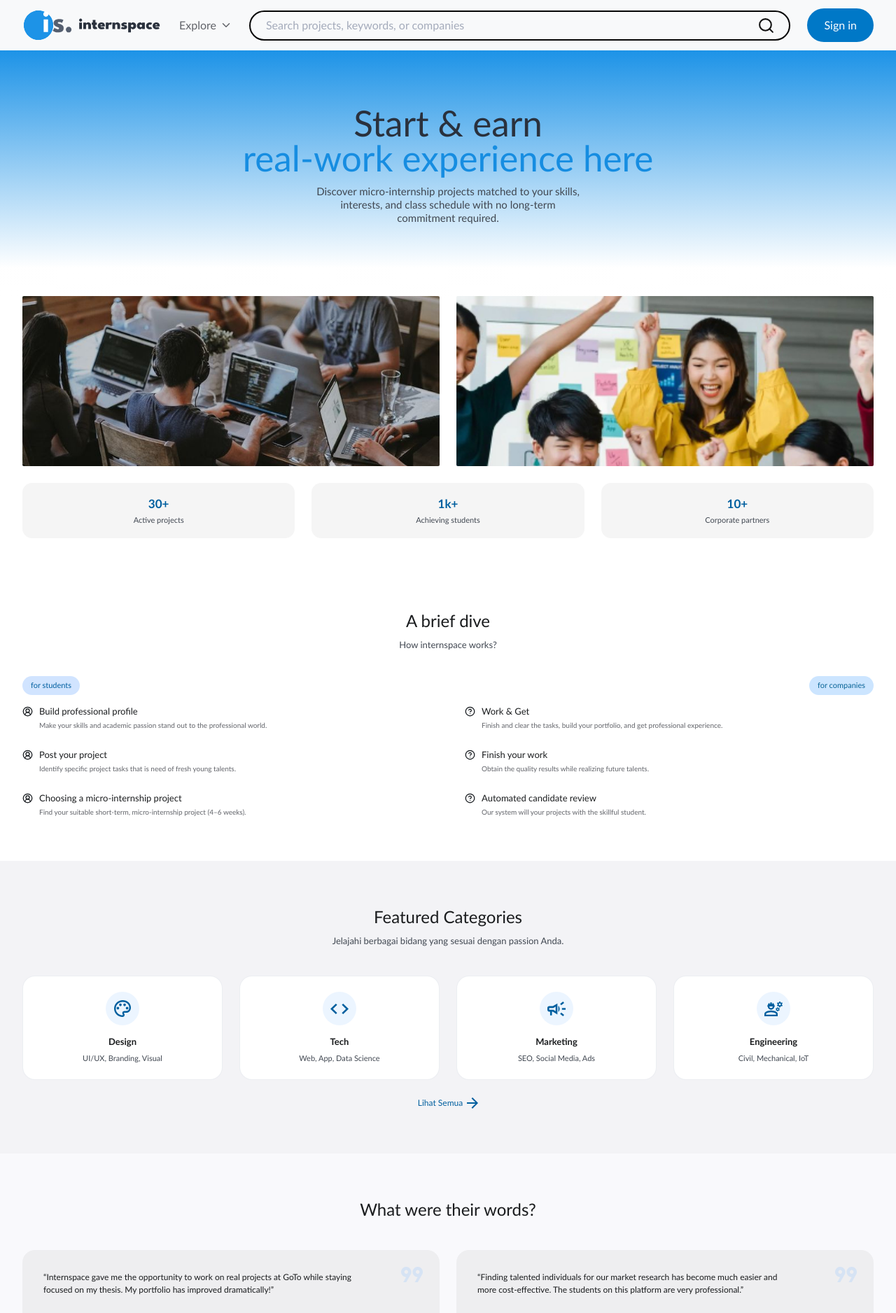
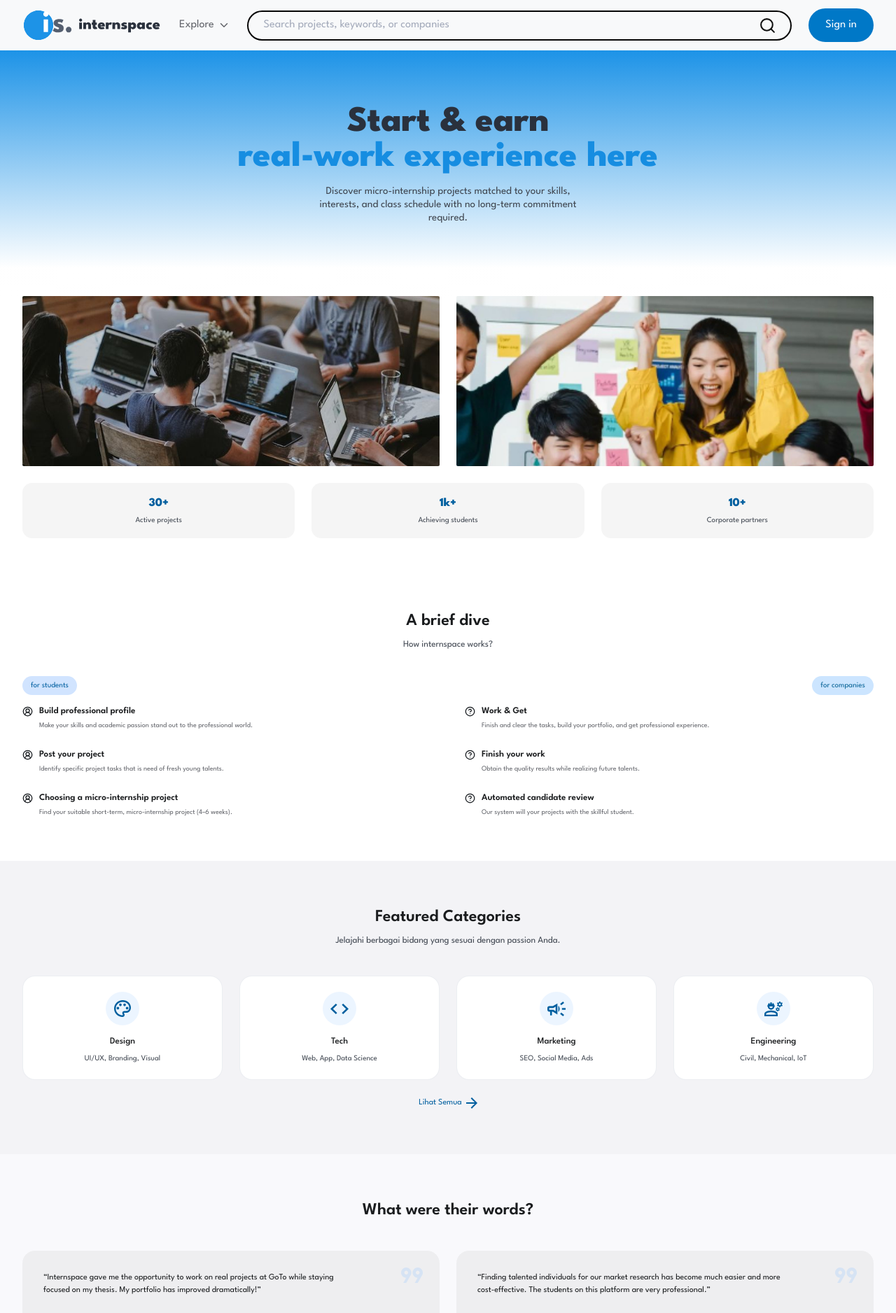
Before and after one commit to FatihTH71-ai/remix-internspace---platform-micro-internship-mahasiswa, a React (Vite) app: page / in a window 1280 px wide. Shown: the top 1876 px of the page at 70% size. Built offline with nearby package versions, Linux system fonts and the light colour scheme.

Commit message:
Save uncommitted changes

```diff
--- a/src/index.css
+++ b/src/index.css
@@ -1,3 +1,4 @@
+@import url("https://fonts.googleapis.com/css2?family=League+Spartan:wght@400;500;600;700;800;900&display=swap");
 @import "tailwindcss";
 
 @layer base {
@@ -56,6 +57,7 @@
   align-items: center;
   background: transparent;
   display: flex;
+  font-weight: 800;
   white-space: nowrap;
 }
 
@@ -139,7 +141,7 @@
   border-radius: 24px;
   color: white;
   font-size: 16px;
-  font-weight: 700;
+  font-weight: 600;
   margin-left: auto;
   padding: 12px 24px;
   white-space: nowrap;
@@ -181,6 +183,7 @@
 .landing-hero h1 {
   color: #2a313d;
   font-size: clamp(36px, 4vw, 56px);
+  font-weight: 800;
   line-height: 0.98;
   margin: 0;
 }
@@ -237,6 +240,7 @@
 .landing-stat strong {
   color: #005f9f;
   font-size: 17px;
+  font-weight: 800;
 }
 
 .landing-stat span {
@@ -255,6 +259,7 @@
 
 .landing-section-heading h2 {
   font-size: 24px;
+  font-weight: 600;
   margin: 0;
 }
 
@@ -308,6 +313,7 @@
 
 .landing-workflow-card h3 {
   font-size: 13px;
+  font-weight: 600;
   margin: 0 0 4px;
 }
 
@@ -365,6 +371,7 @@
 
 .landing-category-card strong {
   font-size: 13px;
+  font-weight: 500;
 }
 
 .landing-category-card > span:last-child {
@@ -439,6 +446,7 @@
 
 .landing-person strong {
   font-size: 12px;
+  font-weight: 400;
 }
 
 .landing-person span {
@@ -469,6 +477,7 @@
 
 .landing-benefit-card h3 {
   font-size: 17px;
+  font-weight: 400;
   margin: 0 0 12px;
 }
 
@@ -494,6 +503,7 @@
 .landing-footer-main strong {
   color: #005f9f;
   font-size: 27px;
+  font-weight: 700;
 }
 
 .landing-footer-main p {
```
